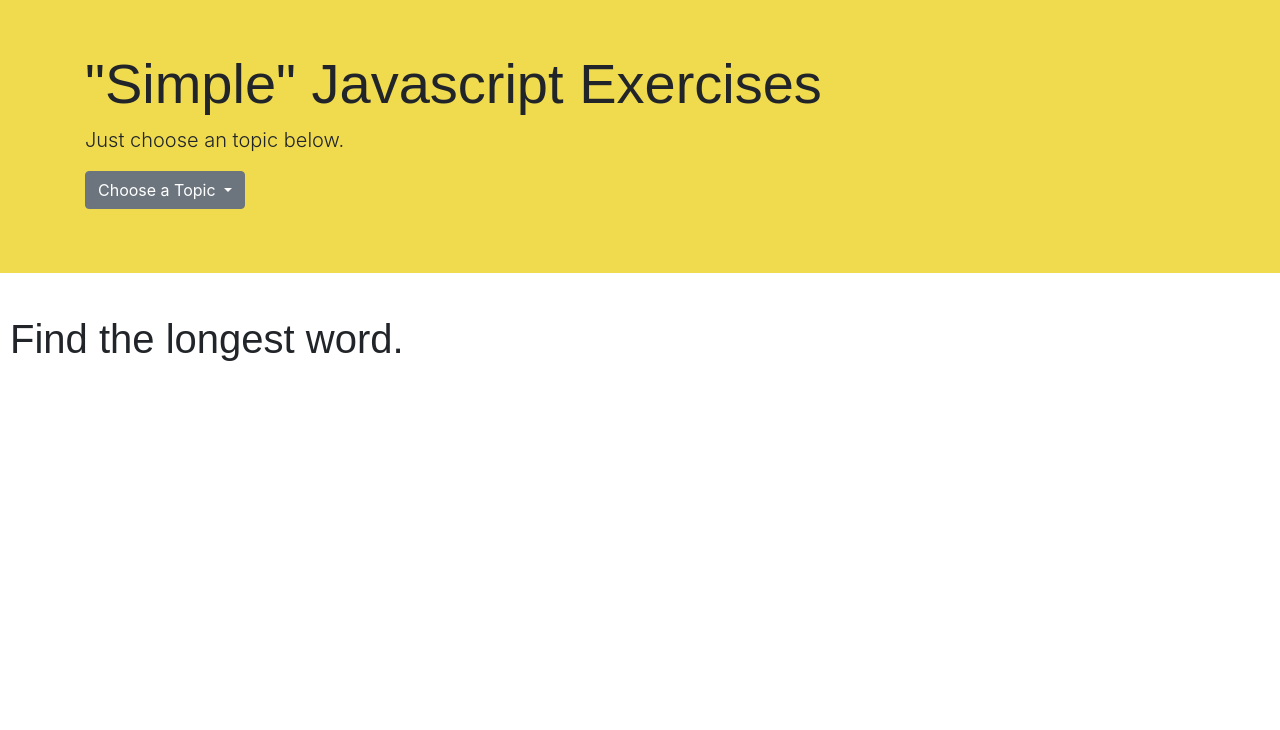
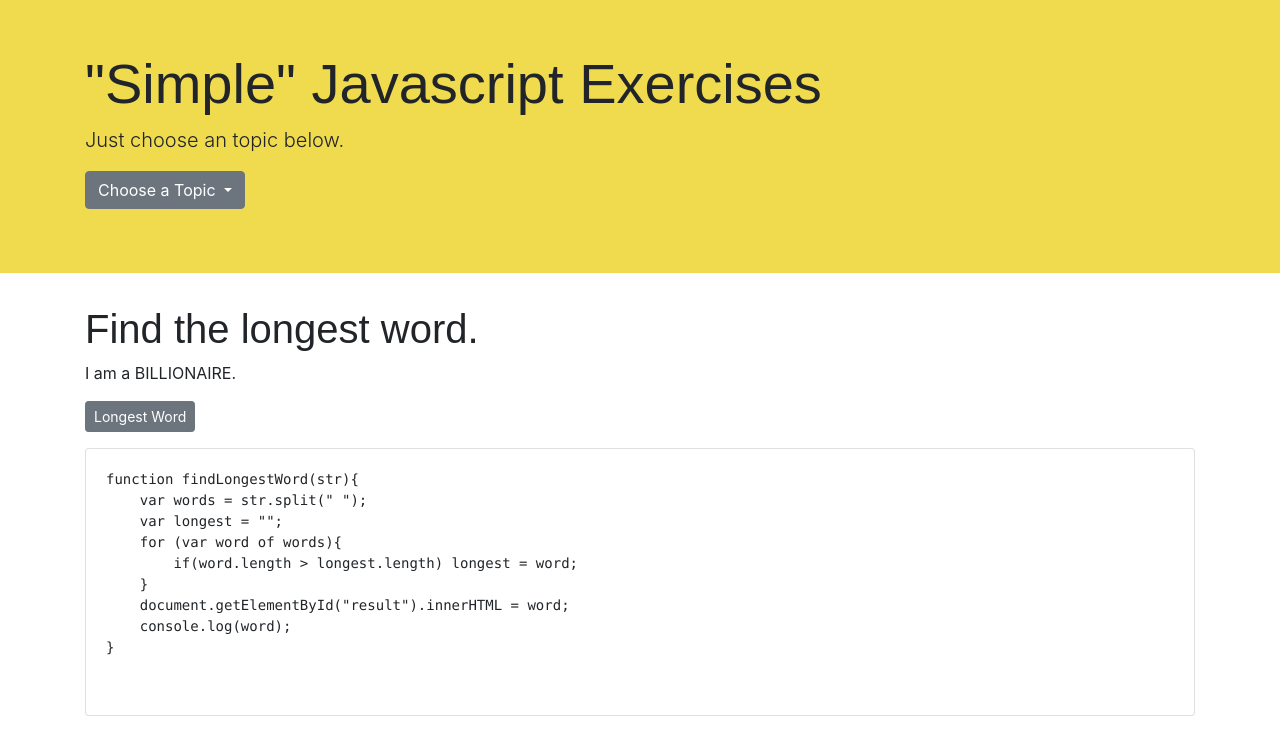
Before and after one commit to alvinjackson101/js-exercises, a plain HTML site: page 07-find-the-longest-word.html in a window 1280 px wide. Shown: the part 70-800 px from the top of the page. Drawn offline with nearby package versions, Linux system fonts and the light colour scheme.

Commit message:
answered 7

```diff
--- a/07-find-the-longest-word.html
+++ b/07-find-the-longest-word.html
@@ -43,9 +43,44 @@
         <script src="https://code.jquery.com/jquery-3.3.1.slim.min.js" integrity="sha384-q8i/X+965DzO0rT7abK41JStQIAqVgRVzpbzo5smXKp4YfRvH+8abtTE1Pi6jizo" crossorigin="anonymous"></script>
         <script src="https://cdnjs.cloudflare.com/ajax/libs/popper.js/1.14.7/umd/popper.min.js" integrity="sha384-UO2eT0CpHqdSJQ6hJty5KVphtPhzWj9WO1clHTMGa3JDZwrnQq4sF86dIHNDz0W1" crossorigin="anonymous"></script>
         <script src="https://stackpath.bootstrapcdn.com/bootstrap/4.3.1/js/bootstrap.min.js" integrity="sha384-JjSmVgyd0p3pXB1rRibZUAYoIIy6OrQ6VrjIEaFf/nJGzIxFDsf4x0xIM+B07jRM" crossorigin="anonymous"></script>
-        <div class="content">
+        <div class="container">
             <h1>Find the longest word.</h1>
+            <p>I am a BILLIONAIRE.</p>
+            <p>
+                    <button type="button" class="btn btn-secondary btn-sm" onclick="findLongestWord('I am a Billionaire.')">Longest Word</button>
+                    <div id="result"></div>
+            </p>
+
+                <script>
+                function findLongestWord(str){
+                    var words = str.split(" ");
+                    var longest = "";
+                    for (var word of words){
+                        if(word.length > longest.length) longest = word;
+                    }
+                    document.getElementById("result").innerHTML = word;
+                    console.log(word);
+                }
+                </script>
+
+            <div class="card">
+                <div class="card-body">
+
+            <pre type="text/javascript">
+function findLongestWord(str){
+    var words = str.split(" ");
+    var longest = "";
+    for (var word of words){
+        if(word.length > longest.length) longest = word;
+    }
+    document.getElementById("result").innerHTML = word;
+    console.log(word);
+}
+             </pre>
+                </div>
+            </div>
         </div>
+
     </body>
 
     </html>
```
Also changed, not shown: 02-find-the-last-element.html (+7 -6 lines), 03-find-the-area-of-a-triangle.html (+3 -3 lines), 04-reverse-a-number.html (+1 -1 lines), 05-alphabetize-a-string.html (+2 -1 lines), 06-uppercase-every-word.html (+6 -5 lines).
